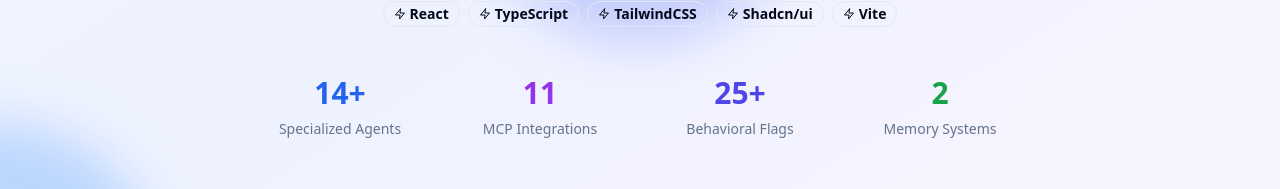
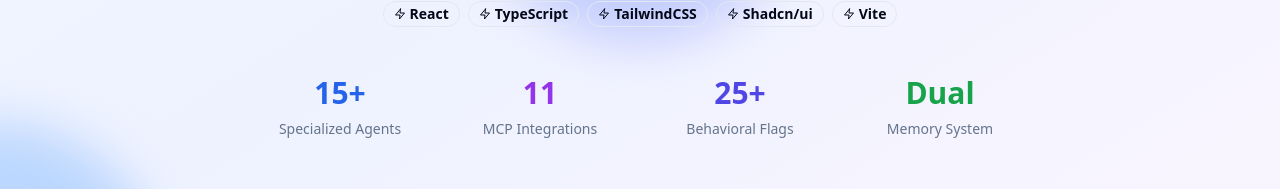
Before and after one commit to niklasschaeffer/supercode-revised, a React (Vite) app in the folder landingpage/: page / in a window 1280 px wide. Shown: the part 573-762 px from the top of the page. Built offline with nearby package versions, Linux system fonts and the light colour scheme.

Commit message:
fix(ui): update hero section values
- corrected specialized agents and memory system counts

Ref: main

```diff
--- a/landingpage/src/components/Hero.tsx
+++ b/landingpage/src/components/Hero.tsx
@@ -73,7 +73,7 @@
         <AnimatedSection animation="scale-up" delay={400}>
           <div className="grid grid-cols-2 md:grid-cols-4 gap-8 max-w-4xl mx-auto">
             <div className="text-center">
-              <div className="text-3xl font-bold text-blue-600 dark:text-blue-400 mb-2">14+</div>
+              <div className="text-3xl font-bold text-blue-600 dark:text-blue-400 mb-2">15+</div>
               <div className="text-sm text-muted-foreground">Specialized Agents</div>
             </div>
             <div className="text-center">
@@ -85,8 +85,8 @@
               <div className="text-sm text-muted-foreground">Behavioral Flags</div>
             </div>
             <div className="text-center">
-              <div className="text-3xl font-bold text-green-600 dark:text-green-400 mb-2">2</div>
-              <div className="text-sm text-muted-foreground">Memory Systems</div>
+              <div className="text-3xl font-bold text-green-600 dark:text-green-400 mb-2">Dual</div>
+              <div className="text-sm text-muted-foreground">Memory System</div>
             </div>
           </div>
         </AnimatedSection>
```
Also changed, not shown: 5 other files (tests, documents, lock files or other folders).
